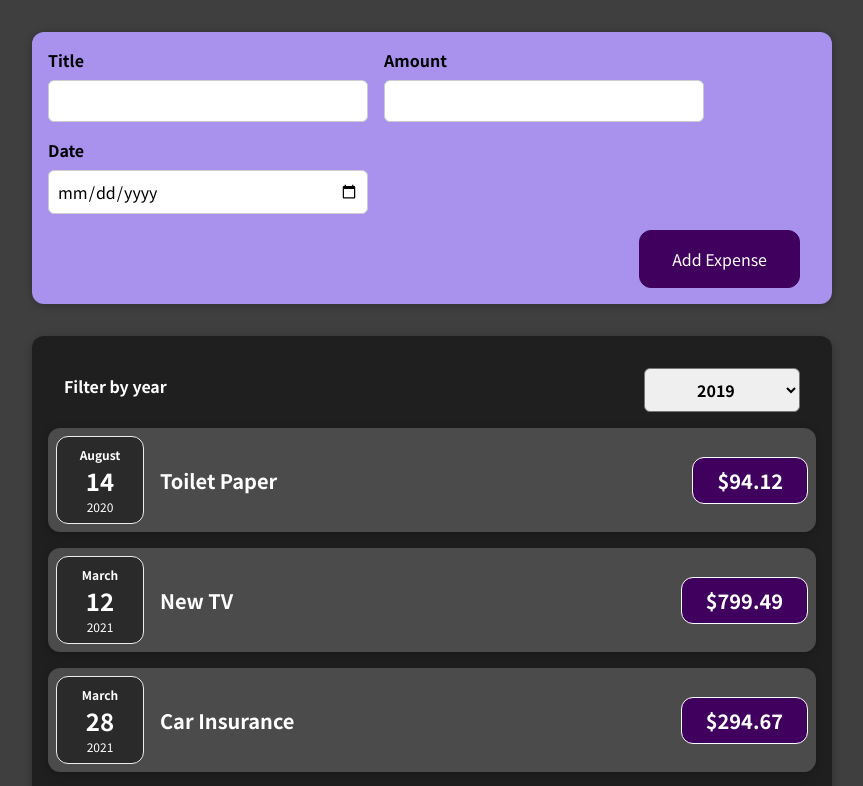
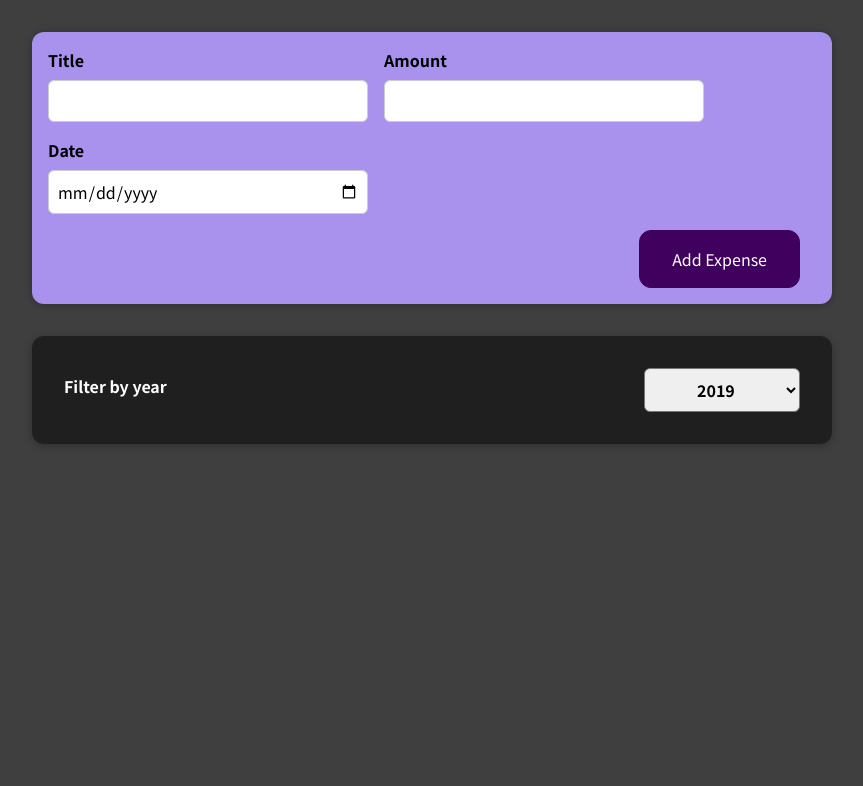
Before and after one commit to m-ashmawy/Expense-Tracker, a React (Create React App) app: page / in a window 1280 px wide. Shown: the top 786 px of the page, without its empty margins (208-1071 px from the left). Built offline with nearby package versions, Linux system fonts and the light colour scheme.

Commit message:
modified the code of filtering

```diff
--- a/src/components/Expenses/Expenses.js
+++ b/src/components/Expenses/Expenses.js
@@ -6,15 +6,9 @@ import { useState } from "react";
 
 export default function Expenses({ expenses }) {
   const [currentYear, setCurrentYear] = useState("2019");
-  const [filteredExpenses, setFilteredExpenses] = useState(expenses);
 
   const filterChangeHandler = (filteredYear) => {
     setCurrentYear(filteredYear);
-    setFilteredExpenses(
-      expenses.filter(
-        (item) => item.date.getFullYear().toString() === filteredYear
-      )
-    );
   };
   return (
     <Card className="expenses">
@@ -23,12 +17,11 @@ export default function Expenses({ expenses }) {
         currentYear={currentYear}
       />
 
-      {filteredExpenses.map((expense) => (
-        <ExpenseItem key={expense.id} data={expense} />
-      ))}
-      {/* {expenses.map((expense) => (
-        <ExpenseItem key={expense.id} data={expense} />
-      ))} */}
+      {expenses
+        .filter((item) => item.date.getFullYear().toString() === currentYear)
+        .map((expense) => (
+          <ExpenseItem key={expense.id} data={expense} />
+        ))}
     </Card>
   );
 }
```
